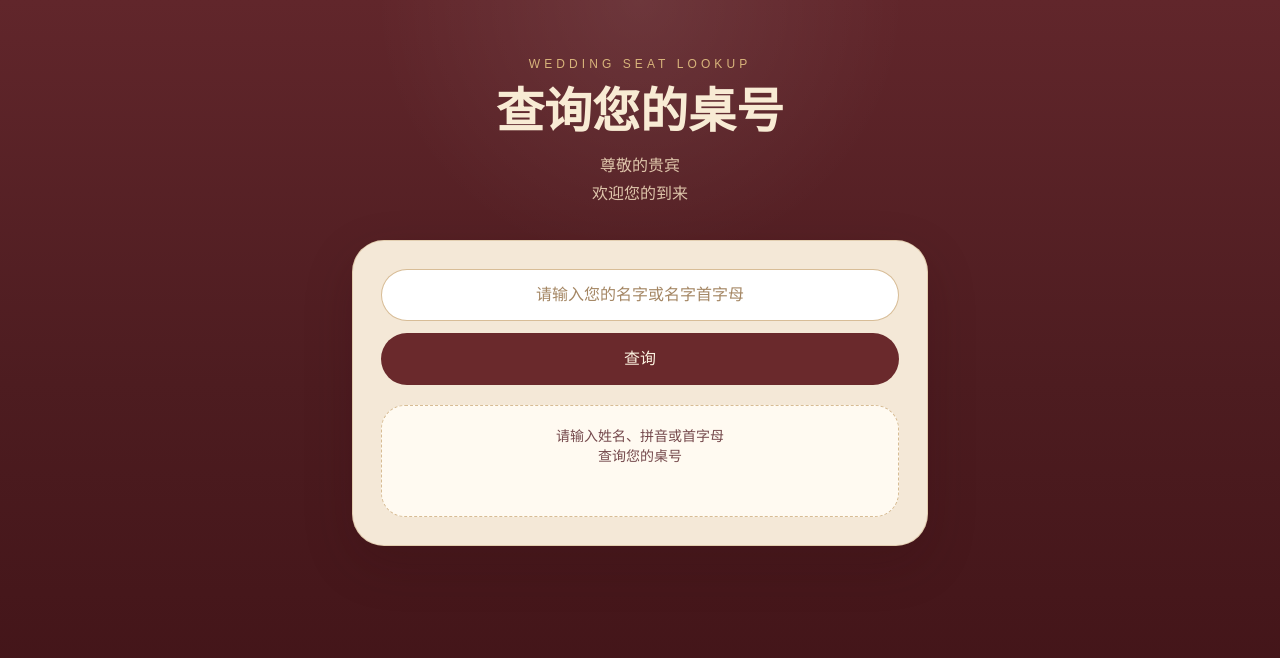
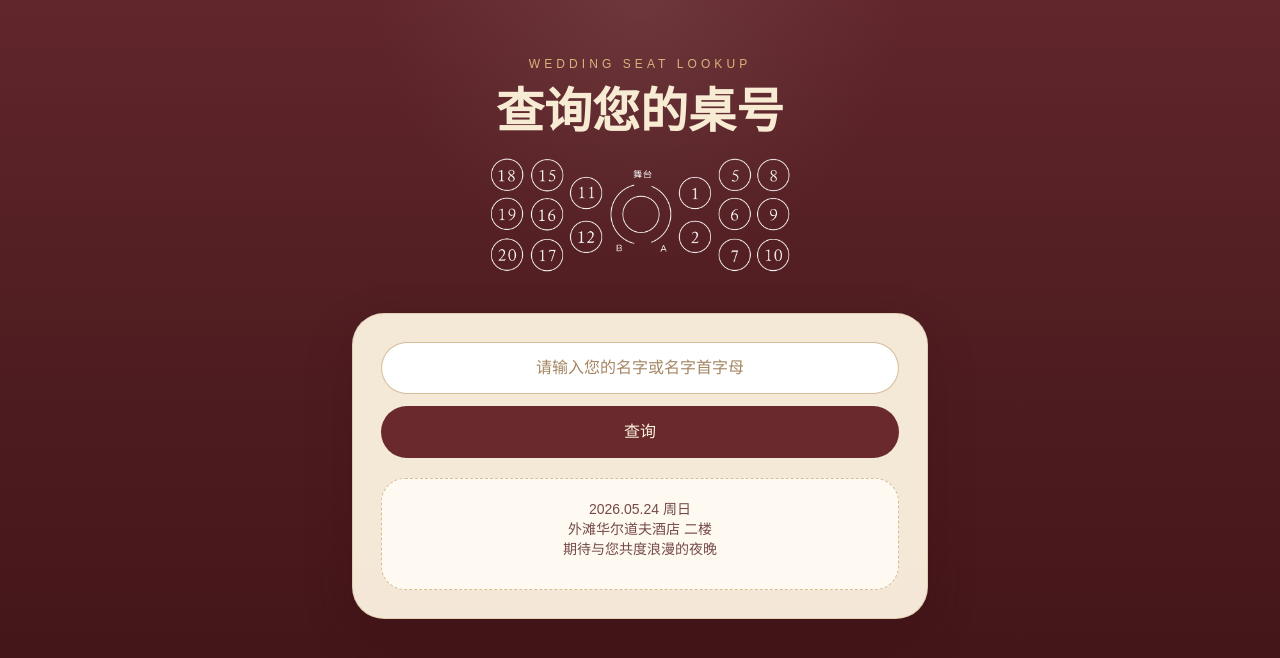
Before and after one commit to irislovepoki/wedding, a Next.js app: page /seat in a window 1280 px wide. Shown: the top 658 px of the page. Built offline with nearby package versions, Linux system fonts and the light colour scheme; what pinyin-pro would draw is missing.

Commit message:
Update seat lookup layout

```diff
--- a/src/app/components/seat-search-form.tsx
+++ b/src/app/components/seat-search-form.tsx
@@ -55,9 +55,11 @@ export function SeatSearchForm() {
 
         {!error && !searched ? (
           <p>
-            请输入姓名、拼音或首字母
+            2026.05.24 周日
             <br />
-            查询您的桌号
+            外滩华尔道夫酒店 二楼
+            <br />
+            期待与您共度浪漫的夜晚
           </p>
         ) : null}
 
--- a/src/app/seat/page.tsx
+++ b/src/app/seat/page.tsx
@@ -1,3 +1,4 @@
+import Image from "next/image";
 import type { Metadata } from "next";
 import { SeatSearchForm } from "@/app/components/seat-search-form";
 import { getSeatLookupUrl } from "@/lib/seat-qr";
@@ -29,11 +30,16 @@ export default function SeatLookupPage() {
         <div className="w-full text-center text-[#f8ebd4]">
           <p className="text-xs tracking-[0.34em] text-[#d8b47b]">WEDDING SEAT LOOKUP</p>
           <h1 className="mt-4 text-4xl font-semibold sm:text-5xl">查询您的桌号</h1>
-          <p className="mt-4 text-sm leading-7 text-[#f4dfc0]/86 sm:text-base">
-            尊敬的贵宾
-            <br />
-            欢迎您的到来
-          </p>
+          <div className="mx-auto mt-4 w-full max-w-[18rem] sm:max-w-[20rem]">
+            <Image
+              src="/seat-layout-bottom.png"
+              alt="婚礼席位图"
+              width={1290}
+              height={2796}
+              sizes="100vw"
+              className="block h-auto w-full"
+            />
+          </div>
         </div>
 
         <div className="mt-8 w-full">
```
Also changed, not shown: public/seat-layout-bottom.png (added).
